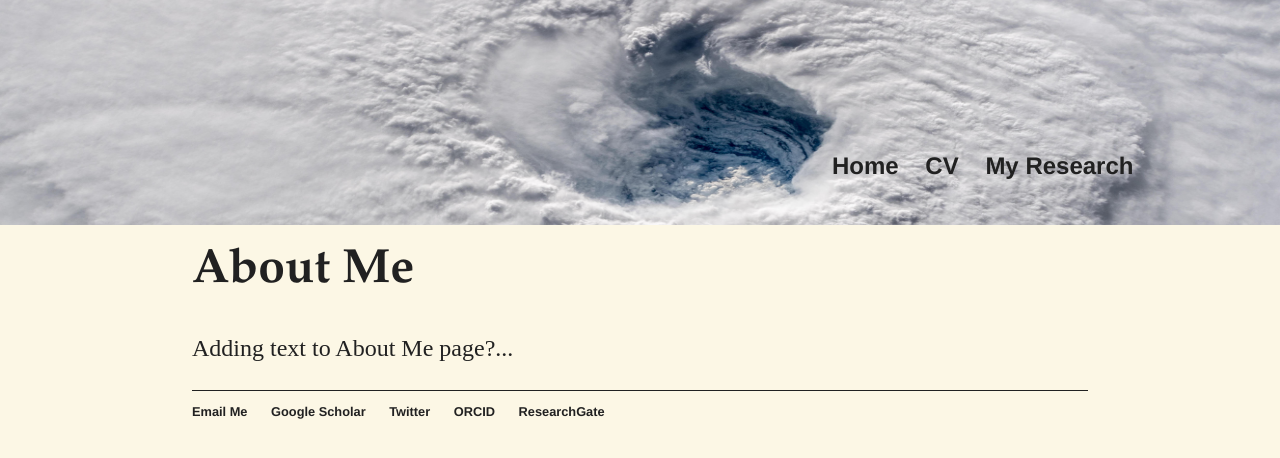
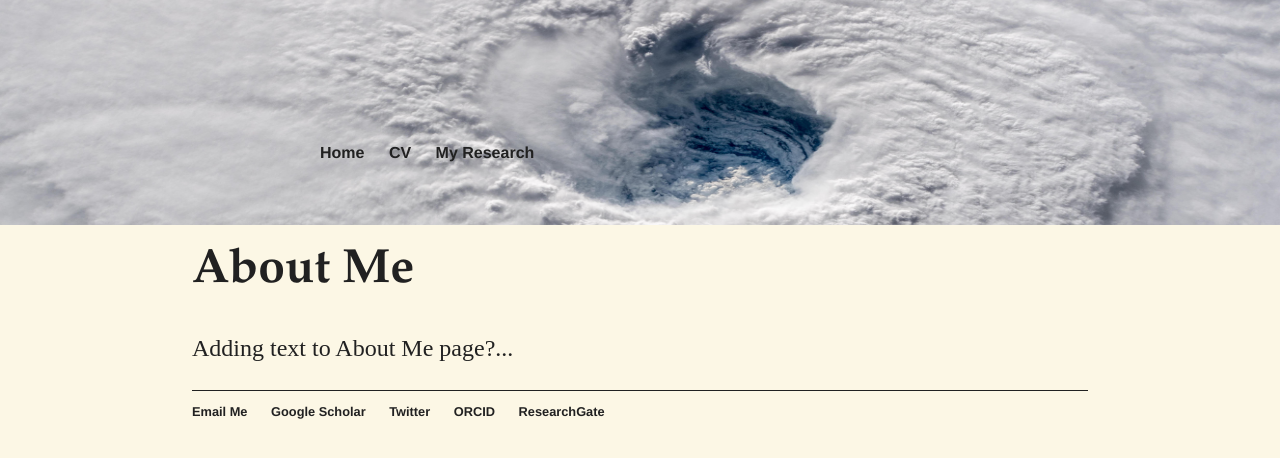
Before and after one commit to alyssa-stansfield/alyssa-stansfield.github.io, a Jekyll site: the page built from about/index.html, in a window 1280 px wide. Shown: the top 458 px of the page. Built offline with Jekyll 4.4.1, drawn with Linux system fonts in a browser that asks for light colours.

Commit message:
Getting rid of name on nav bar

```diff
--- a/_layouts/default.html
+++ b/_layouts/default.html
@@ -6,9 +6,6 @@
 			<link rel="stylesheet" type="text/css" href="/css/main.css">
 		</head>
 		<body>
-			<div class="name">
-				Alyssa M. Stansfield, PhD
-			</div>
 			<nav class="fixed-nav-bar">
 	    		<ul>
 	        		<li><a href="/">Home</a></li>
--- a/css/main.css
+++ b/css/main.css
@@ -17,9 +17,9 @@
 
 nav ul {
     font-family:'Helvetica', 'Arial', 'Sans-Serif';
-    font-size: 1.5em;
+    font-size: 1em;
     font-color: #484848;
-    padding-left: 65%;
+    padding-left: 25%;
     padding-top: 10%;
     list-style: none;
     font-weight: bold;
@@ -35,21 +35,6 @@
     background-image:url("../assets/hurricane_eye.jpeg");
     background-repeat: no-repeat;
     background-size: 100% 100%;
-}
-
-
-.name {
-   position: fixed;
-   top: 0;
-   left: 0;
-   width: 100%;
-   height: 25%;
-   font-size:2.5em;
-   font-color:#484848;
-   list-style: none;
-   font-weight: bold;
-   font-family: 'Baskerville';
-   z-index:9999;
 }
 
 
--- a/index.html
+++ b/index.html
@@ -5,6 +5,8 @@
 
 <div class="leftbar">
 </div>
+
+<h1>Alyssa M. Stansfield PhD</h1>
 
 <img class="wrap" src="assets/agu_pic_rounded.png" width="280px" />
 <div class="blurb">
--- a/research/index.html
+++ b/research/index.html
@@ -5,6 +5,8 @@
 	<!--<h1>{{ page.title }}</h1>-->
 <div class="leftbar">
 </div>
+
+<h1>Alyssa M. Stansfield, PhD</h1>
 
 <h2>Tropical Cyclone Precipitation Changes due to Climate Change</h2>
 <img src="../assets/SST_vs_precip_ex.png" width="400" style="border:1.5px solid Black; float:right" />
```
